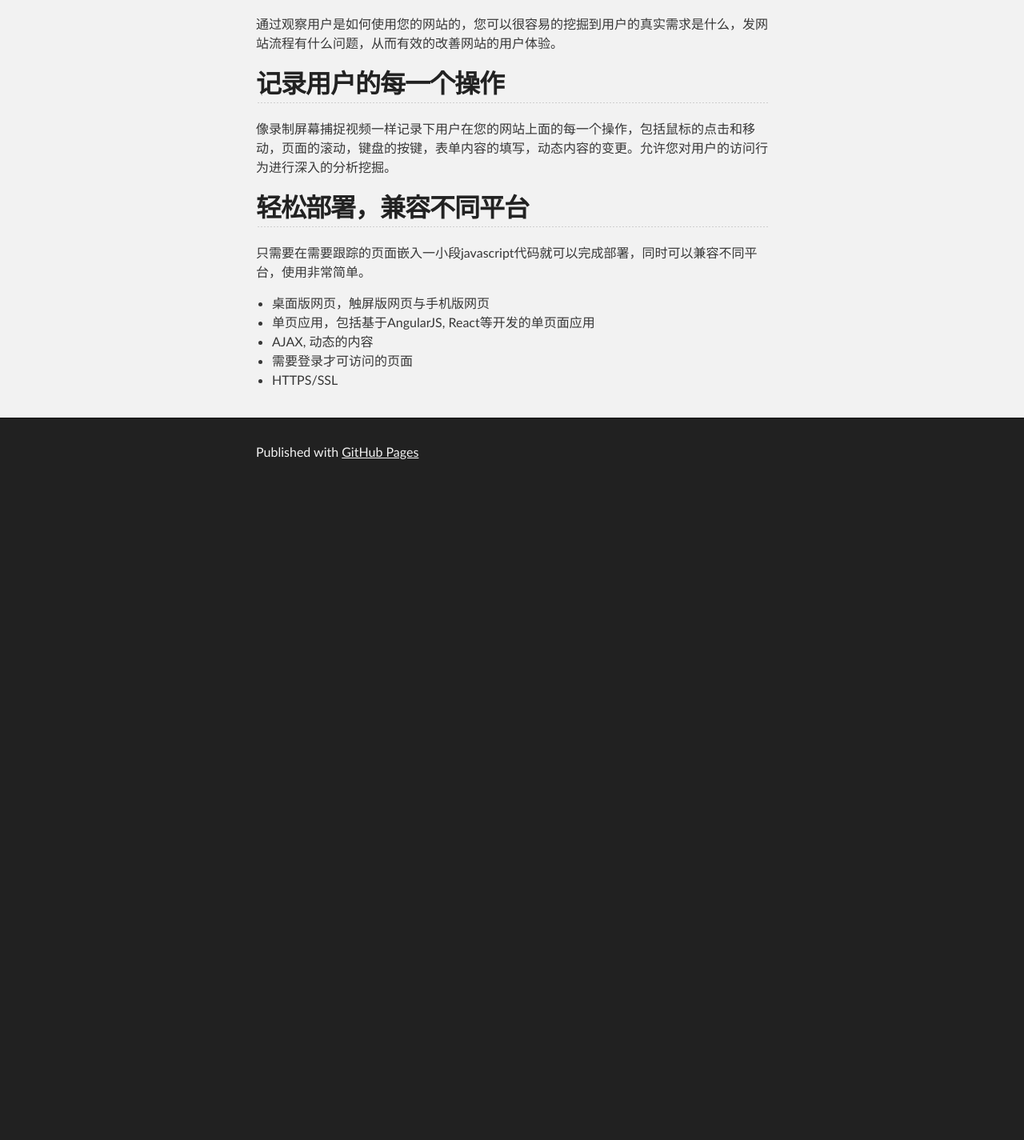
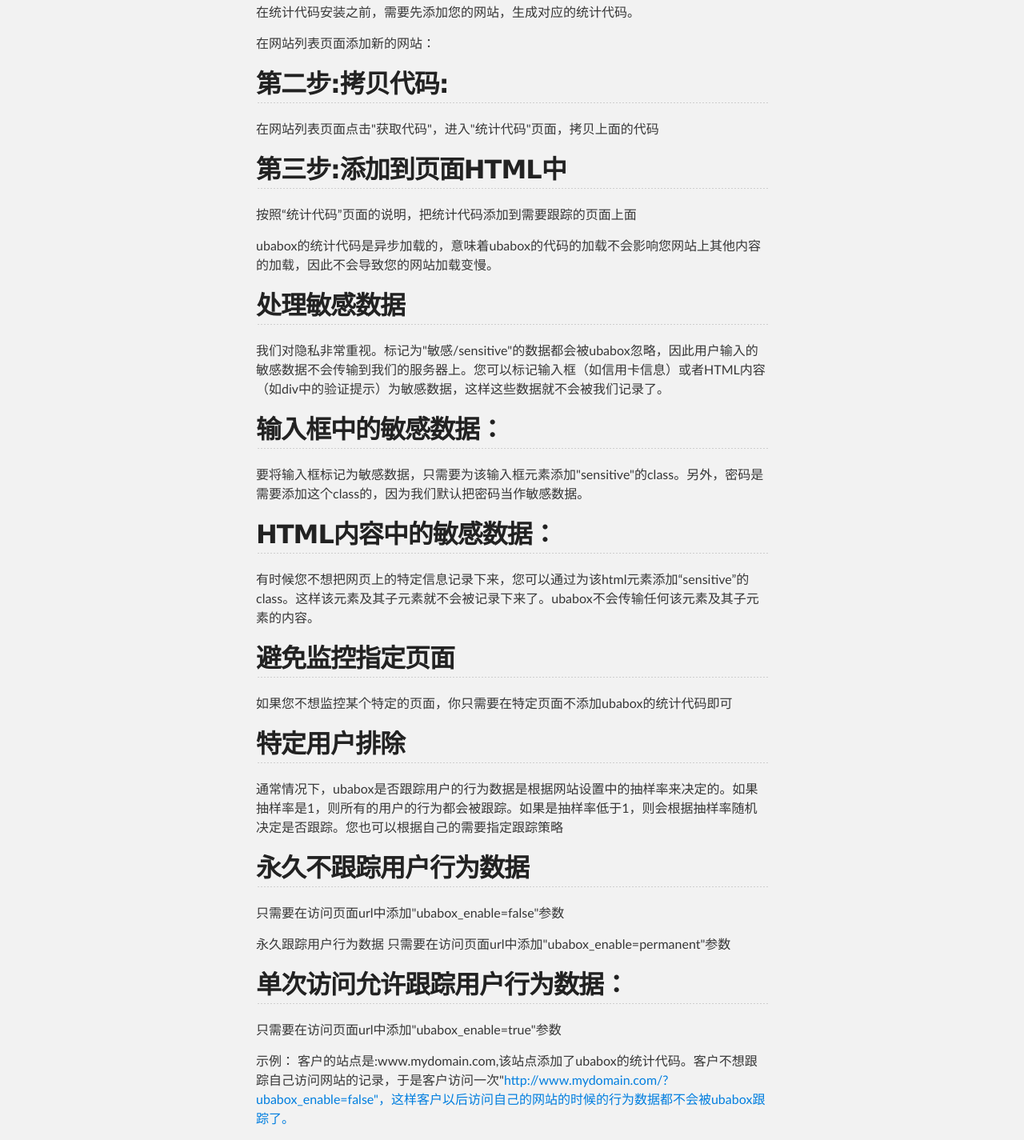
Before and after one commit to IanTeng/IanTeng.github.io, a plain HTML site: page index.html in a window 1280 px wide. Shown: the part 635-2060 px from the top of the page at 80% size. Before the commit the page ends 1247 px from the top, so only its background shows below. Drawn offline with Linux system fonts and the light colour scheme.

Commit message:
Replace master branch with page content via GitHub

```diff
--- a/index.html
+++ b/index.html
@@ -27,40 +27,75 @@
     <!-- MAIN CONTENT -->
     <div id="main_content_wrap" class="outer">
       <section id="main_content" class="inner">
-        <p>不用再猜测,用户为什么离开你的网站了.ubabox让你可以观看用户的行为，挖掘出用户的关注点与痛点，深入的了解用户，从而可以最大化的提升用户体验与提高转化率。</p>
+        <h2>
+<a id="ubabox简介" class="anchor" href="#ubabox%E7%AE%80%E4%BB%8B" aria-hidden="true"><span aria-hidden="true" class="octicon octicon-link"></span></a>ubabox简介</h2>
+
+<p>ubabox是一款<a href="https://ubabox.com/">用户行为分析工具</a>。它能记录用户在网页上的一切操作，像录制屏幕捕捉视频一样记录下用户在您的网站上面的每一个操作，包括鼠标的点击和移动，页面的滚动，键盘的按键，表单内容的填写，动态内容的变更。允许您对用户的访问行为进行深入的分析挖掘。</p>
 
 <h2>
-<a id="了解每个用户" class="anchor" href="#%E4%BA%86%E8%A7%A3%E6%AF%8F%E4%B8%AA%E7%94%A8%E6%88%B7" aria-hidden="true"><span aria-hidden="true" class="octicon octicon-link"></span></a>了解每个用户</h2>
+<a id="统计代码安装" class="anchor" href="#%E7%BB%9F%E8%AE%A1%E4%BB%A3%E7%A0%81%E5%AE%89%E8%A3%85" aria-hidden="true"><span aria-hidden="true" class="octicon octicon-link"></span></a>统计代码安装</h2>
 
-<p>ubabox能像屏幕录像一样完整记录每个用户在您网站上面的每一个操作，让您对每一个用户都有深入的了解，而不是只了解总体概况。</p>
+<p>安装ubabox只需要拷贝一段简单的javascript代码到您的网页中就可以了，不需要特别的技术技能要求，一般几分钟就能完成。</p>
 
 <h2>
-<a id="最大化转化率" class="anchor" href="#%E6%9C%80%E5%A4%A7%E5%8C%96%E8%BD%AC%E5%8C%96%E7%8E%87" aria-hidden="true"><span aria-hidden="true" class="octicon octicon-link"></span></a>最大化转化率</h2>
+<a id="第一步添加网站" class="anchor" href="#%E7%AC%AC%E4%B8%80%E6%AD%A5%E6%B7%BB%E5%8A%A0%E7%BD%91%E7%AB%99" aria-hidden="true"><span aria-hidden="true" class="octicon octicon-link"></span></a>第一步:添加网站</h2>
 
-<p>当你知道真实的用户是怎么使用您的网站之后，您可以挖掘出用户的兴趣点及痛点，然后对网站进行针对性的重新设计，从而大幅提升网站的转化率。</p>
+<p>在统计代码安装之前，需要先添加您的网站，生成对应的统计代码。</p>
+
+<p>在网站列表页面添加新的网站：</p>
 
 <h2>
-<a id="提升用户体验" class="anchor" href="#%E6%8F%90%E5%8D%87%E7%94%A8%E6%88%B7%E4%BD%93%E9%AA%8C" aria-hidden="true"><span aria-hidden="true" class="octicon octicon-link"></span></a>提升用户体验</h2>
+<a id="第二步拷贝代码" class="anchor" href="#%E7%AC%AC%E4%BA%8C%E6%AD%A5%E6%8B%B7%E8%B4%9D%E4%BB%A3%E7%A0%81" aria-hidden="true"><span aria-hidden="true" class="octicon octicon-link"></span></a>第二步:拷贝代码:</h2>
 
-<p>通过观察用户是如何使用您的网站的，您可以很容易的挖掘到用户的真实需求是什么，发网站流程有什么问题，从而有效的改善网站的用户体验。</p>
+<p>在网站列表页面点击"获取代码"，进入"统计代码"页面，拷贝上面的代码</p>
 
 <h2>
-<a id="记录用户的每一个操作" class="anchor" href="#%E8%AE%B0%E5%BD%95%E7%94%A8%E6%88%B7%E7%9A%84%E6%AF%8F%E4%B8%80%E4%B8%AA%E6%93%8D%E4%BD%9C" aria-hidden="true"><span aria-hidden="true" class="octicon octicon-link"></span></a>记录用户的每一个操作</h2>
+<a id="第三步添加到页面html中" class="anchor" href="#%E7%AC%AC%E4%B8%89%E6%AD%A5%E6%B7%BB%E5%8A%A0%E5%88%B0%E9%A1%B5%E9%9D%A2html%E4%B8%AD" aria-hidden="true"><span aria-hidden="true" class="octicon octicon-link"></span></a>第三步:添加到页面HTML中</h2>
 
-<p>像录制屏幕捕捉视频一样记录下用户在您的网站上面的每一个操作，包括鼠标的点击和移动，页面的滚动，键盘的按键，表单内容的填写，动态内容的变更。允许您对用户的访问行为进行深入的分析挖掘。</p>
+<p>按照“统计代码”页面的说明，把统计代码添加到需要跟踪的页面上面</p>
+
+<p>ubabox的统计代码是异步加载的，意味着ubabox的代码的加载不会影响您网站上其他内容的加载，因此不会导致您的网站加载变慢。</p>
 
 <h2>
-<a id="轻松部署兼容不同平台" class="anchor" href="#%E8%BD%BB%E6%9D%BE%E9%83%A8%E7%BD%B2%E5%85%BC%E5%AE%B9%E4%B8%8D%E5%90%8C%E5%B9%B3%E5%8F%B0" aria-hidden="true"><span aria-hidden="true" class="octicon octicon-link"></span></a>轻松部署，兼容不同平台</h2>
+<a id="处理敏感数据" class="anchor" href="#%E5%A4%84%E7%90%86%E6%95%8F%E6%84%9F%E6%95%B0%E6%8D%AE" aria-hidden="true"><span aria-hidden="true" class="octicon octicon-link"></span></a>处理敏感数据</h2>
 
-<p>只需要在需要跟踪的页面嵌入一小段javascript代码就可以完成部署，同时可以兼容不同平台，使用非常简单。</p>
+<p>我们对隐私非常重视。标记为"敏感/sensitive"的数据都会被ubabox忽略，因此用户输入的敏感数据不会传输到我们的服务器上。您可以标记输入框（如信用卡信息）或者HTML内容 （如div中的验证提示）为敏感数据，这样这些数据就不会被我们记录了。</p>
 
-<ul>
-<li>桌面版网页，触屏版网页与手机版网页</li>
-<li>单页应用，包括基于AngularJS, React等开发的单页面应用</li>
-<li>AJAX, 动态的内容</li>
-<li>需要登录才可访问的页面</li>
-<li>HTTPS/SSL</li>
-</ul>
+<h2>
+<a id="输入框中的敏感数据" class="anchor" href="#%E8%BE%93%E5%85%A5%E6%A1%86%E4%B8%AD%E7%9A%84%E6%95%8F%E6%84%9F%E6%95%B0%E6%8D%AE" aria-hidden="true"><span aria-hidden="true" class="octicon octicon-link"></span></a>输入框中的敏感数据：</h2>
+
+<p>要将输入框标记为敏感数据，只需要为该输入框元素添加"sensitive"的class。另外，密码是需要添加这个class的，因为我们默认把密码当作敏感数据。</p>
+
+<h2>
+<a id="html内容中的敏感数据" class="anchor" href="#html%E5%86%85%E5%AE%B9%E4%B8%AD%E7%9A%84%E6%95%8F%E6%84%9F%E6%95%B0%E6%8D%AE" aria-hidden="true"><span aria-hidden="true" class="octicon octicon-link"></span></a>HTML内容中的敏感数据：</h2>
+
+<p>有时候您不想把网页上的特定信息记录下来，您可以通过为该html元素添加“sensitive”的class。这样该元素及其子元素就不会被记录下来了。ubabox不会传输任何该元素及其子元素的内容。</p>
+
+<h2>
+<a id="避免监控指定页面" class="anchor" href="#%E9%81%BF%E5%85%8D%E7%9B%91%E6%8E%A7%E6%8C%87%E5%AE%9A%E9%A1%B5%E9%9D%A2" aria-hidden="true"><span aria-hidden="true" class="octicon octicon-link"></span></a>避免监控指定页面</h2>
+
+<p>如果您不想监控某个特定的页面，你只需要在特定页面不添加ubabox的统计代码即可</p>
+
+<h2>
+<a id="特定用户排除" class="anchor" href="#%E7%89%B9%E5%AE%9A%E7%94%A8%E6%88%B7%E6%8E%92%E9%99%A4" aria-hidden="true"><span aria-hidden="true" class="octicon octicon-link"></span></a>特定用户排除</h2>
+
+<p>通常情况下，ubabox是否跟踪用户的行为数据是根据网站设置中的抽样率来决定的。如果抽样率是1，则所有的用户的行为都会被跟踪。如果是抽样率低于1，则会根据抽样率随机决定是否跟踪。您也可以根据自己的需要指定跟踪策略</p>
+
+<h2>
+<a id="永久不跟踪用户行为数据" class="anchor" href="#%E6%B0%B8%E4%B9%85%E4%B8%8D%E8%B7%9F%E8%B8%AA%E7%94%A8%E6%88%B7%E8%A1%8C%E4%B8%BA%E6%95%B0%E6%8D%AE" aria-hidden="true"><span aria-hidden="true" class="octicon octicon-link"></span></a>永久不跟踪用户行为数据</h2>
+
+<p>只需要在访问页面url中添加"ubabox_enable=false"参数</p>
+
+<p>永久跟踪用户行为数据
+只需要在访问页面url中添加"ubabox_enable=permanent"参数</p>
+
+<h2>
+<a id="单次访问允许跟踪用户行为数据" class="anchor" href="#%E5%8D%95%E6%AC%A1%E8%AE%BF%E9%97%AE%E5%85%81%E8%AE%B8%E8%B7%9F%E8%B8%AA%E7%94%A8%E6%88%B7%E8%A1%8C%E4%B8%BA%E6%95%B0%E6%8D%AE" aria-hidden="true"><span aria-hidden="true" class="octicon octicon-link"></span></a>单次访问允许跟踪用户行为数据：</h2>
+
+<p>只需要在访问页面url中添加"ubabox_enable=true"参数</p>
+
+<p>示例：
+客户的站点是:www.mydomain.com,该站点添加了ubabox的统计代码。客户不想跟踪自己访问网站的记录，于是客户访问一次"<a href="http://www.mydomain.com/?ubabox_enable=false%22%EF%BC%8C%E8%BF%99%E6%A0%B7%E5%AE%A2%E6%88%B7%E4%BB%A5%E5%90%8E%E8%AE%BF%E9%97%AE%E8%87%AA%E5%B7%B1%E7%9A%84%E7%BD%91%E7%AB%99%E7%9A%84%E6%97%B6%E5%80%99%E7%9A%84%E8%A1%8C%E4%B8%BA%E6%95%B0%E6%8D%AE%E9%83%BD%E4%B8%8D%E4%BC%9A%E8%A2%ABubabox%E8%B7%9F%E8%B8%AA%E4%BA%86%E3%80%82">http://www.mydomain.com/?ubabox_enable=false"，这样客户以后访问自己的网站的时候的行为数据都不会被ubabox跟踪了。</a></p>
       </section>
     </div>
 
--- a/params.json
+++ b/params.json
@@ -1,6 +1,6 @@
 {
   "name": "Ubabox-blog",
   "tagline": "ubabox博客",
-  "body": "不用再猜测,用户为什么离开你的网站了.ubabox让你可以观看用户的行为，挖掘出用户的关注点与痛点，深入的了解用户，从而可以最大化的提升用户体验与提高转化率。\r\n\r\n\r\n##了解每个用户\r\n\r\nubabox能像屏幕录像一样完整记录每个用户在您网站上面的每一个操作，让您对每一个用户都有深入的了解，而不是只了解总体概况。\r\n\r\n\r\n##最大化转化率\r\n\r\n当你知道真实的用户是怎么使用您的网站之后，您可以挖掘出用户的兴趣点及痛点，然后对网站进行针对性的重新设计，从而大幅提升网站的转化率。\r\n\r\n##提升用户体验\r\n\r\n通过观察用户是如何使用您的网站的，您可以很容易的挖掘到用户的真实需求是什么，发网站流程有什么问题，从而有效的改善网站的用户体验。\r\n\r\n##记录用户的每一个操作\r\n\r\n像录制屏幕捕捉视频一样记录下用户在您的网站上面的每一个操作，包括鼠标的点击和移动，页面的滚动，键盘的按键，表单内容的填写，动态内容的变更。允许您对用户的访问行为进行深入的分析挖掘。\r\n\r\n##轻松部署，兼容不同平台\r\n\r\n只需要在需要跟踪的页面嵌入一小段javascript代码就可以完成部署，同时可以兼容不同平台，使用非常简单。\r\n* 桌面版网页，触屏版网页与手机版网页\r\n* 单页应用，包括基于AngularJS, React等开发的单页面应用\r\n* AJAX, 动态的内容\r\n* 需要登录才可访问的页面\r\n* HTTPS/SSL",
+  "body": "##ubabox简介\r\n\r\nubabox是一款[用户行为分析工具](https://ubabox.com/)。它能记录用户在网页上的一切操作，像录制屏幕捕捉视频一样记录下用户在您的网站上面的每一个操作，包括鼠标的点击和移动，页面的滚动，键盘的按键，表单内容的填写，动态内容的变更。允许您对用户的访问行为进行深入的分析挖掘。\r\n\r\n\r\n##统计代码安装\r\n\r\n安装ubabox只需要拷贝一段简单的javascript代码到您的网页中就可以了，不需要特别的技术技能要求，一般几分钟就能完成。\r\n\r\n##第一步:添加网站\r\n在统计代码安装之前，需要先添加您的网站，生成对应的统计代码。\r\n\r\n在网站列表页面添加新的网站：\r\n\r\n##第二步:拷贝代码:\r\n在网站列表页面点击\"获取代码\"，进入\"统计代码\"页面，拷贝上面的代码\r\n\r\n##第三步:添加到页面HTML中\r\n按照“统计代码”页面的说明，把统计代码添加到需要跟踪的页面上面\r\n\r\nubabox的统计代码是异步加载的，意味着ubabox的代码的加载不会影响您网站上其他内容的加载，因此不会导致您的网站加载变慢。\r\n\r\n##处理敏感数据\r\n\r\n我们对隐私非常重视。标记为\"敏感/sensitive\"的数据都会被ubabox忽略，因此用户输入的敏感数据不会传输到我们的服务器上。您可以标记输入框（如信用卡信息）或者HTML内容 （如div中的验证提示）为敏感数据，这样这些数据就不会被我们记录了。\r\n\r\n##输入框中的敏感数据：\r\n要将输入框标记为敏感数据，只需要为该输入框元素添加\"sensitive\"的class。另外，密码是需要添加这个class的，因为我们默认把密码当作敏感数据。\r\n\r\n\r\n##HTML内容中的敏感数据：\r\n有时候您不想把网页上的特定信息记录下来，您可以通过为该html元素添加“sensitive”的class。这样该元素及其子元素就不会被记录下来了。ubabox不会传输任何该元素及其子元素的内容。\r\n\r\n\r\n##避免监控指定页面\r\n如果您不想监控某个特定的页面，你只需要在特定页面不添加ubabox的统计代码即可\r\n\r\n\r\n##特定用户排除\r\n\r\n通常情况下，ubabox是否跟踪用户的行为数据是根据网站设置中的抽样率来决定的。如果抽样率是1，则所有的用户的行为都会被跟踪。如果是抽样率低于1，则会根据抽样率随机决定是否跟踪。您也可以根据自己的需要指定跟踪策略\r\n\r\n##永久不跟踪用户行为数据\r\n只需要在访问页面url中添加\"ubabox_enable=false\"参数\r\n\r\n永久跟踪用户行为数据\r\n只需要在访问页面url中添加\"ubabox_enable=permanent\"参数\r\n\r\n##单次访问允许跟踪用户行为数据：\r\n只需要在访问页面url中添加\"ubabox_enable=true\"参数\r\n\r\n示例：\r\n客户的站点是:www.mydomain.com,该站点添加了ubabox的统计代码。客户不想跟踪自己访问网站的记录，于是客户访问一次\"http://www.mydomain.com/?ubabox_enable=false\"，这样客户以后访问自己的网站的时候的行为数据都不会被ubabox跟踪了。",
   "note": "Don't delete this file! It's used internally to help with page regeneration."
 }
```
